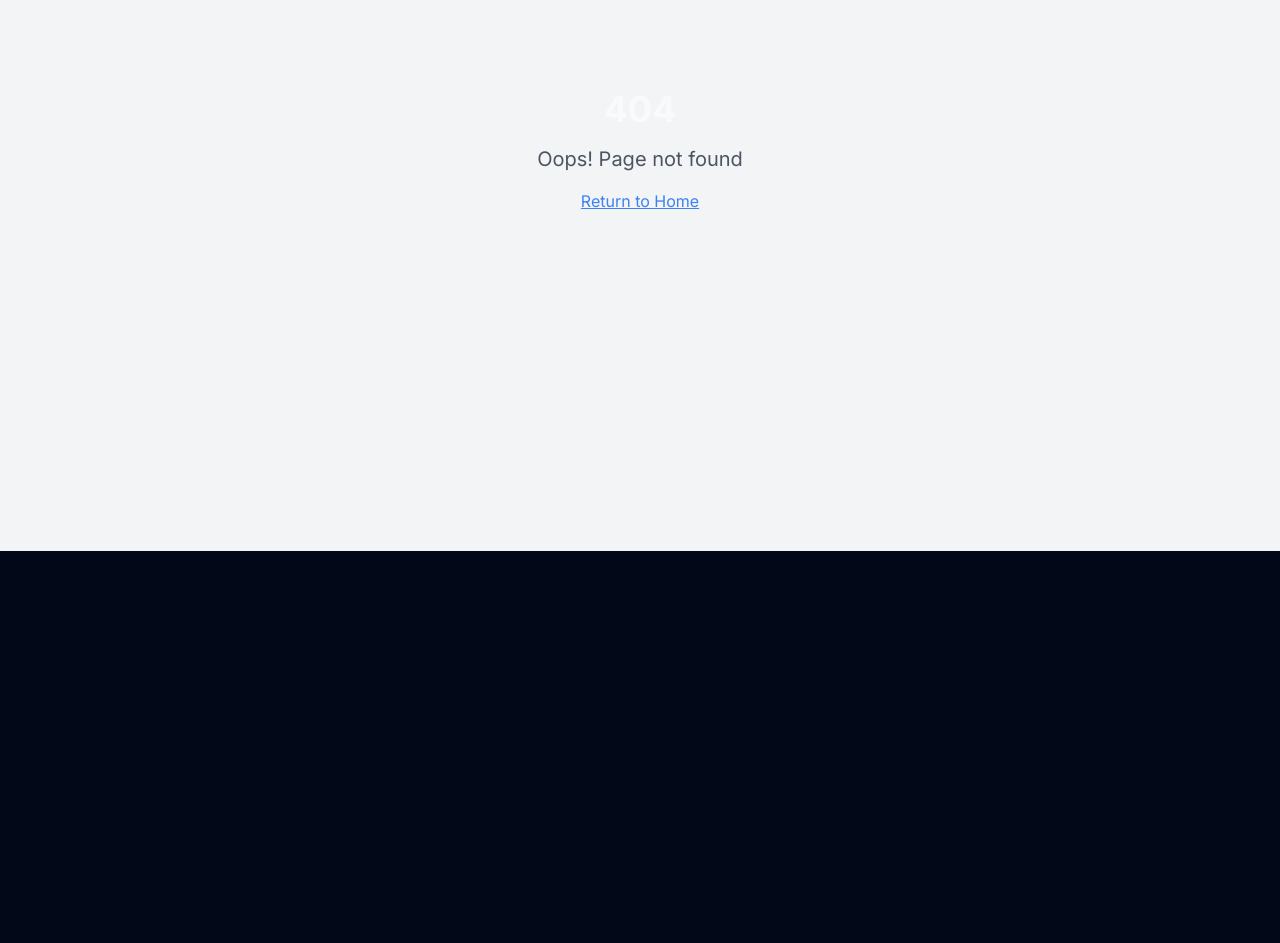
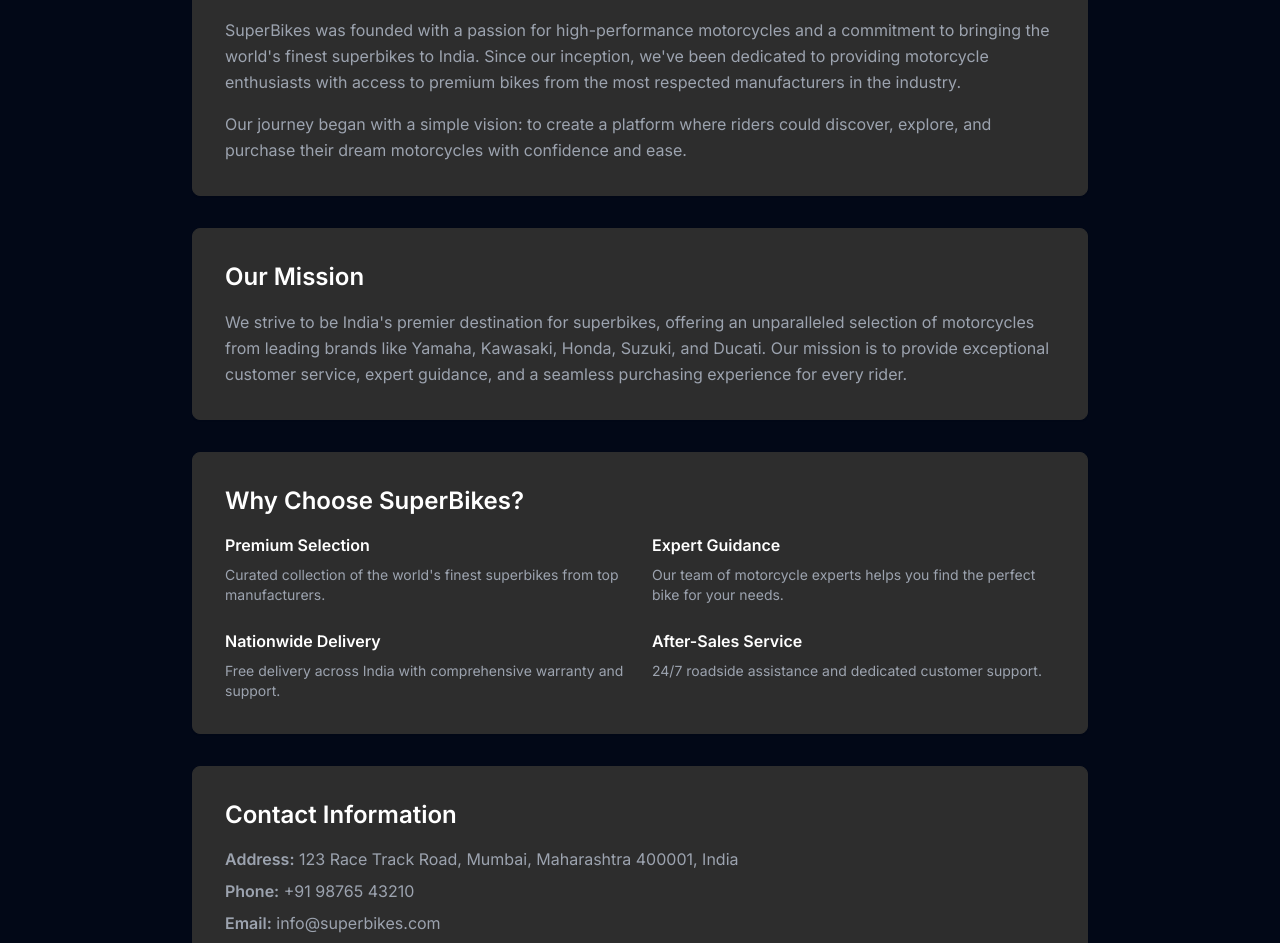
Before and after one commit to Chinmay1190/moto-vista-shoppe, a React (Vite) app: page /about in a window 1280 px wide. Before the commit this address had no page. Shown: the part 249-1192 px from the top of the page. Before the commit the page ends 800 px from the top, so only its background shows below. Built offline with nearby package versions, Linux system fonts and the light colour scheme.

Commit message:
Fix: Resolve identified issues
The AI has addressed the problems present in the code.

```diff
--- a/src/App.tsx
+++ b/src/App.tsx
@@ -12,6 +12,7 @@ import ProductDetail from "./pages/ProductDetail";
 import Cart from "./pages/Cart";
 import Checkout from "./pages/Checkout";
 import OrderSuccess from "./pages/OrderSuccess";
+import About from "./pages/About";
 import NotFound from "./pages/NotFound";
 
 const queryClient = new QueryClient();
@@ -31,6 +32,7 @@ const App = () => (
               <Route path="/cart" element={<Cart />} />
               <Route path="/checkout" element={<Checkout />} />
               <Route path="/order-success" element={<OrderSuccess />} />
+              <Route path="/about" element={<About />} />
               {/* ADD ALL CUSTOM ROUTES ABOVE THE CATCH-ALL "*" ROUTE */}
               <Route path="*" element={<NotFound />} />
             </Routes>
--- /dev/null
+++ b/src/pages/About.tsx
@@ -0,0 +1,100 @@
+
+import Navbar from "@/components/Navbar";
+import Footer from "@/components/Footer";
+
+const About = () => {
+  return (
+    <div className="flex flex-col min-h-screen">
+      <Navbar />
+
+      <main className="flex-grow">
+        <div className="max-w-7xl mx-auto px-4 sm:px-6 lg:px-8 py-12">
+          <div className="max-w-4xl mx-auto">
+            <h1 className="heading-lg text-gray-900 dark:text-white mb-8">
+              About SuperBikes
+            </h1>
+
+            <div className="space-y-8">
+              <div className="bg-white dark:bg-race-darkgray rounded-lg shadow-sm border dark:border-race-darkgray p-8">
+                <h2 className="text-2xl font-semibold text-gray-900 dark:text-white mb-4">
+                  Our Story
+                </h2>
+                <p className="text-gray-600 dark:text-gray-400 leading-relaxed mb-4">
+                  SuperBikes was founded with a passion for high-performance motorcycles and a commitment to bringing the world's finest superbikes to India. Since our inception, we've been dedicated to providing motorcycle enthusiasts with access to premium bikes from the most respected manufacturers in the industry.
+                </p>
+                <p className="text-gray-600 dark:text-gray-400 leading-relaxed">
+                  Our journey began with a simple vision: to create a platform where riders could discover, explore, and purchase their dream motorcycles with confidence and ease.
+                </p>
+              </div>
+
+              <div className="bg-white dark:bg-race-darkgray rounded-lg shadow-sm border dark:border-race-darkgray p-8">
+                <h2 className="text-2xl font-semibold text-gray-900 dark:text-white mb-4">
+                  Our Mission
+                </h2>
+                <p className="text-gray-600 dark:text-gray-400 leading-relaxed">
+                  We strive to be India's premier destination for superbikes, offering an unparalleled selection of motorcycles from leading brands like Yamaha, Kawasaki, Honda, Suzuki, and Ducati. Our mission is to provide exceptional customer service, expert guidance, and a seamless purchasing experience for every rider.
+                </p>
+              </div>
+
+              <div className="bg-white dark:bg-race-darkgray rounded-lg shadow-sm border dark:border-race-darkgray p-8">
+                <h2 className="text-2xl font-semibold text-gray-900 dark:text-white mb-4">
+                  Why Choose SuperBikes?
+                </h2>
+                <div className="grid grid-cols-1 md:grid-cols-2 gap-6">
+                  <div>
+                    <h3 className="font-semibold text-gray-900 dark:text-white mb-2">
+                      Premium Selection
+                    </h3>
+                    <p className="text-gray-600 dark:text-gray-400 text-sm">
+                      Curated collection of the world's finest superbikes from top manufacturers.
+                    </p>
+                  </div>
+                  <div>
+                    <h3 className="font-semibold text-gray-900 dark:text-white mb-2">
+                      Expert Guidance
+                    </h3>
+                    <p className="text-gray-600 dark:text-gray-400 text-sm">
+                      Our team of motorcycle experts helps you find the perfect bike for your needs.
+                    </p>
+                  </div>
+                  <div>
+                    <h3 className="font-semibold text-gray-900 dark:text-white mb-2">
+                      Nationwide Delivery
+                    </h3>
+                    <p className="text-gray-600 dark:text-gray-400 text-sm">
+                      Free delivery across India with comprehensive warranty and support.
+                    </p>
+                  </div>
+                  <div>
+                    <h3 className="font-semibold text-gray-900 dark:text-white mb-2">
+                      After-Sales Service
+                    </h3>
+                    <p className="text-gray-600 dark:text-gray-400 text-sm">
+                      24/7 roadside assistance and dedicated customer support.
+                    </p>
+                  </div>
+                </div>
+              </div>
+
+              <div className="bg-white dark:bg-race-darkgray rounded-lg shadow-sm border dark:border-race-darkgray p-8">
+                <h2 className="text-2xl font-semibold text-gray-900 dark:text-white mb-4">
+                  Contact Information
+                </h2>
+                <div className="space-y-2 text-gray-600 dark:text-gray-400">
+                  <p><span className="font-semibold">Address:</span> 123 Race Track Road, Mumbai, Maharashtra 400001, India</p>
+                  <p><span className="font-semibold">Phone:</span> +91 98765 43210</p>
+                  <p><span className="font-semibold">Email:</span> info@superbikes.com</p>
+                  <p><span className="font-semibold">Business Hours:</span> Monday - Saturday: 9:00 AM - 7:00 PM</p>
+                </div>
+              </div>
+            </div>
+          </div>
+        </div>
+      </main>
+
+      <Footer />
+    </div>
+  );
+};
+
+export default About;
```
